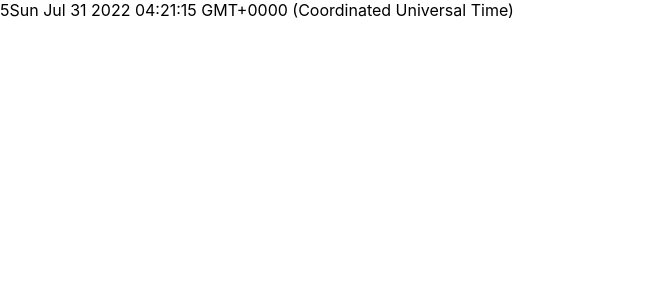
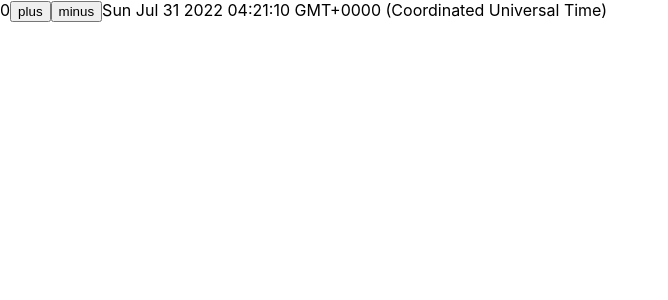
Before and after one commit to Scott-Zeta/FullStackOpen_MOOC, a React (Create React App) app in the folder Part1/practice/: page / in a window 1280 px wide. Shown: the top 300 px of the page, without its empty margins (0-668 px from the left). Built offline with nearby package versions, Linux system fonts and the light colour scheme.

Commit message:
click handle add or minus counter

```diff
--- a/Part1/practice/src/App.js
+++ b/Part1/practice/src/App.js
@@ -2,18 +2,29 @@ import './App.css';
 import { useState } from 'react'
 
 const App = () => {
-  const [ counter, setCounter ] = useState(0)
+  const [counter, setCounter] = useState(0)
   const time = new Date();
-  setTimeout(
-    () => setCounter(counter + 1),
-    1000
-  )
+  // setTimeout(
+  //   () => setCounter(counter + 1),
+  //   1000
+  // )
+  const add = () => setCounter(counter + 1)
+  const minus = () => setCounter(counter - 1)
+  const handleClick = () => {
+    console.log('clicked')
+  }
 
   console.log('rendering...', counter)
 
   return (
     <div>
       {counter}
+      <button onClick={add}>
+        plus
+      </button>
+      <button onClick={minus}>
+        minus
+      </button>
       {time.toString()}
     </div>
   )
```
